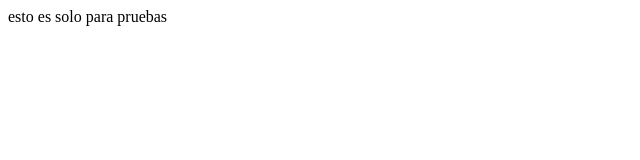
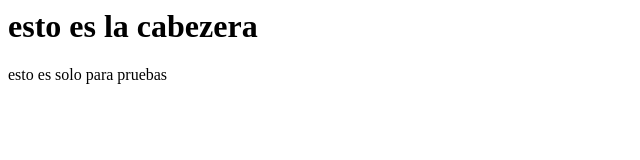
Before and after one commit to bcontre/proyectoDemoCursoPrework, a plain HTML site: page index.html in a window 1280 px wide. Shown: the whole page, without its empty margins (0-640 px from the left). Drawn offline with Linux system fonts and the light colour scheme.

Commit message:
Esto es la cabecera

```diff
--- a/index.html
+++ b/index.html
@@ -2,7 +2,11 @@
     <head>
 
     </head>
+
     <body>
+        <h1>
+            esto es la cabezera
+        </h1>
         esto es solo para pruebas
     </body>
 </html>
```
